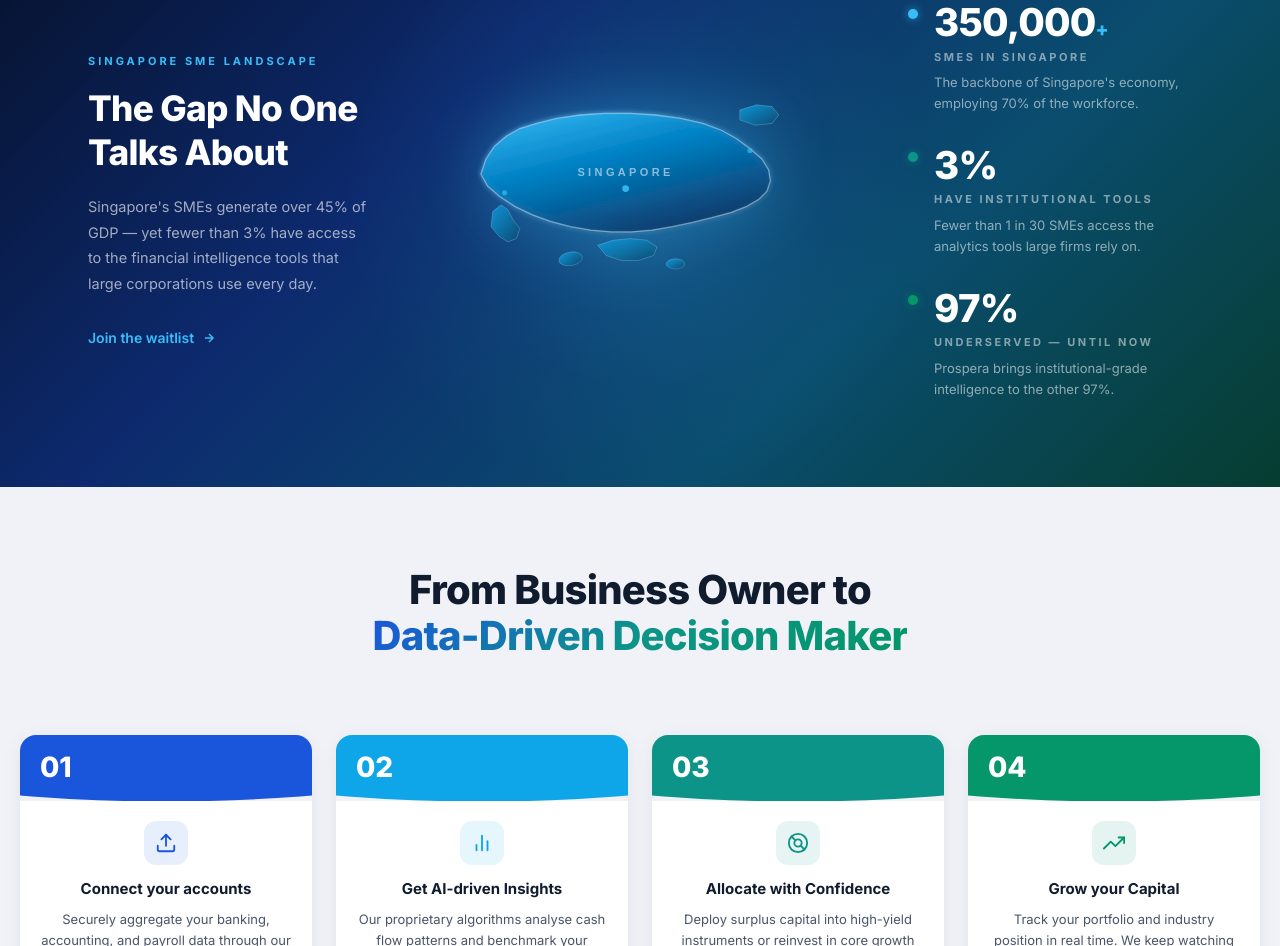
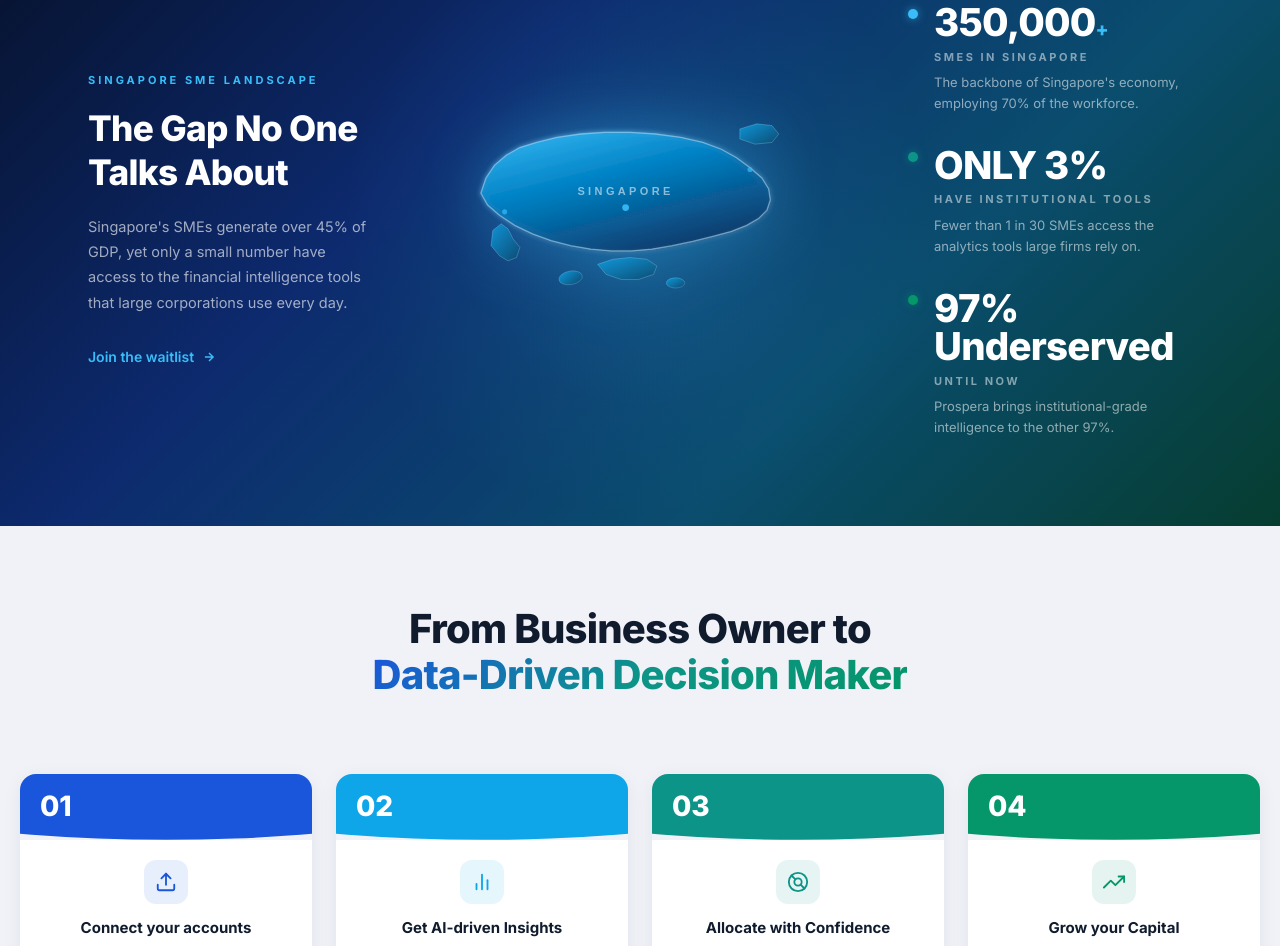
Before and after one commit to GN2404/Prospera, a plain HTML site: page index.html in a window 1280 px wide. Shown: the part 858-1804 px from the top of the page. Drawn offline with Linux system fonts and the light colour scheme.

Commit message:
Refine statistics presentation in index.html

```diff
--- a/index.html
+++ b/index.html
@@ -740,7 +740,7 @@
       <div style="flex:1;min-width:260px;max-width:320px;">
         <div style="font-size:11px;font-weight:700;letter-spacing:3px;text-transform:uppercase;color:#38bdf8;margin-bottom:16px;">Singapore SME Landscape</div>
         <h2 style="font-size:clamp(1.6rem,3vw,2.2rem);font-weight:800;color:#fff;line-height:1.25;margin-bottom:20px;">The Gap No One<br>Talks About</h2>
-        <p style="font-size:14.5px;color:rgba(255,255,255,0.62);line-height:1.75;margin-bottom:28px;">Singapore's SMEs generate over 45% of GDP — yet fewer than 3% have access to the financial intelligence tools that large corporations use every day.</p>
+        <p style="font-size:14.5px;color:rgba(255,255,255,0.62);line-height:1.75;margin-bottom:28px;">Singapore's SMEs generate over 45% of GDP, yet only a small number have access to the financial intelligence tools that large corporations use every day.</p>
         <a href="waitlist.html" style="display:inline-flex;align-items:center;gap:8px;font-size:14px;font-weight:600;color:#38bdf8;text-decoration:none;">Join the waitlist <svg width="14" height="14" viewBox="0 0 24 24" fill="none" stroke="currentColor" stroke-width="2.5"><path d="M5 12h14M12 5l7 7-7 7"/></svg></a>
       </div>
 
@@ -805,7 +805,7 @@
         <div style="display:flex;align-items:flex-start;gap:16px;">
           <div style="width:10px;height:10px;border-radius:50%;background:#0d9488;margin-top:6px;flex-shrink:0;box-shadow:0 0 8px rgba(13,148,136,0.6);"></div>
           <div>
-            <div style="font-size:clamp(1.8rem,3vw,2.6rem);font-weight:800;color:#fff;line-height:1;letter-spacing:-0.02em;">3%</div>
+            <div style="font-size:clamp(1.8rem,3vw,2.6rem);font-weight:800;color:#fff;line-height:1;letter-spacing:-0.02em;">ONLY 3%</div>
             <div style="font-size:11px;font-weight:700;letter-spacing:2.5px;text-transform:uppercase;color:rgba(255,255,255,0.5);margin-top:6px;">Have Institutional Tools</div>
             <div style="font-size:13px;color:rgba(255,255,255,0.55);margin-top:6px;line-height:1.6;">Fewer than 1 in 30 SMEs access the analytics tools large firms rely on.</div>
           </div>
@@ -815,8 +815,8 @@
         <div style="display:flex;align-items:flex-start;gap:16px;">
           <div style="width:10px;height:10px;border-radius:50%;background:#059669;margin-top:6px;flex-shrink:0;box-shadow:0 0 8px rgba(5,150,105,0.6);"></div>
           <div>
-            <div style="font-size:clamp(1.8rem,3vw,2.6rem);font-weight:800;color:#fff;line-height:1;letter-spacing:-0.02em;">97%</div>
-            <div style="font-size:11px;font-weight:700;letter-spacing:2.5px;text-transform:uppercase;color:rgba(255,255,255,0.5);margin-top:6px;">Underserved — Until Now</div>
+            <div style="font-size:clamp(1.8rem,3vw,2.6rem);font-weight:800;color:#fff;line-height:1;letter-spacing:-0.02em;">97% Underserved</div>
+            <div style="font-size:11px;font-weight:700;letter-spacing:2.5px;text-transform:uppercase;color:rgba(255,255,255,0.5);margin-top:6px;">Until Now</div>
             <div style="font-size:13px;color:rgba(255,255,255,0.55);margin-top:6px;line-height:1.6;">Prospera brings institutional-grade intelligence to the other 97%.</div>
           </div>
         </div>
```
